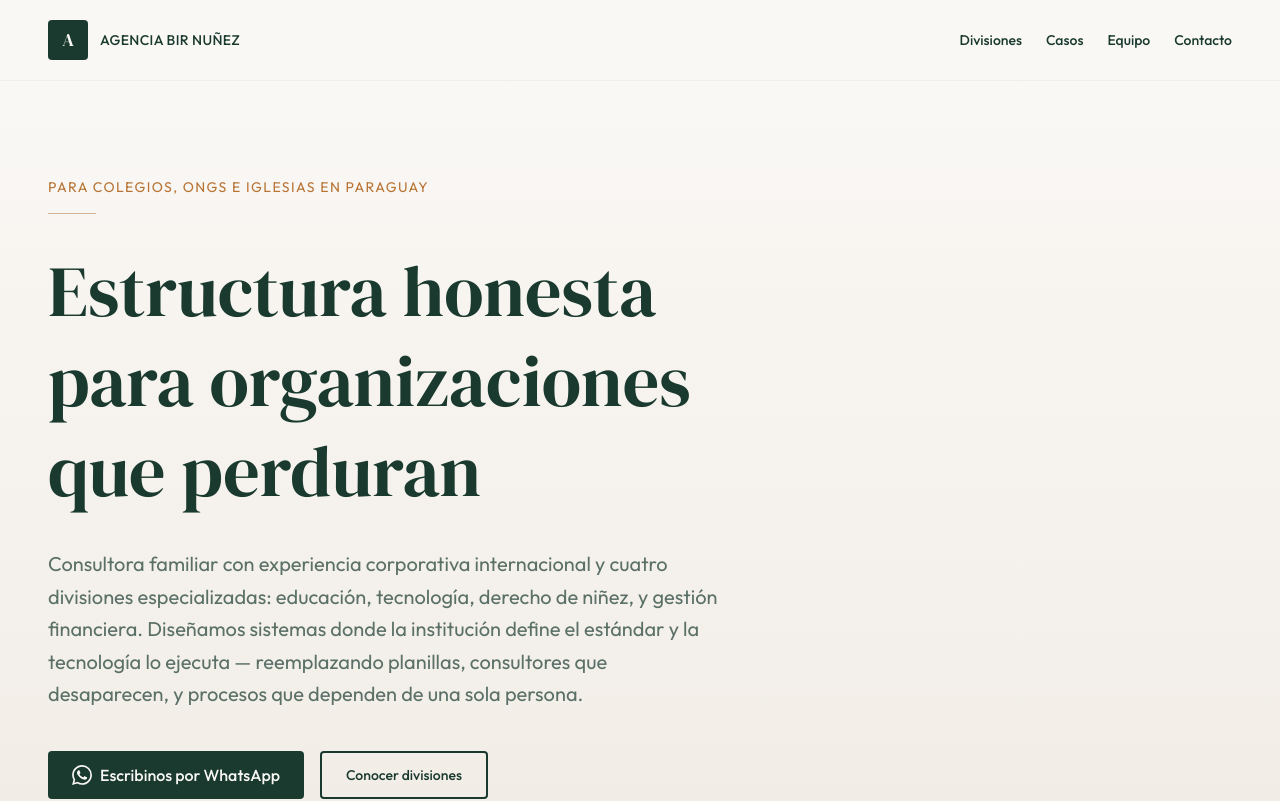
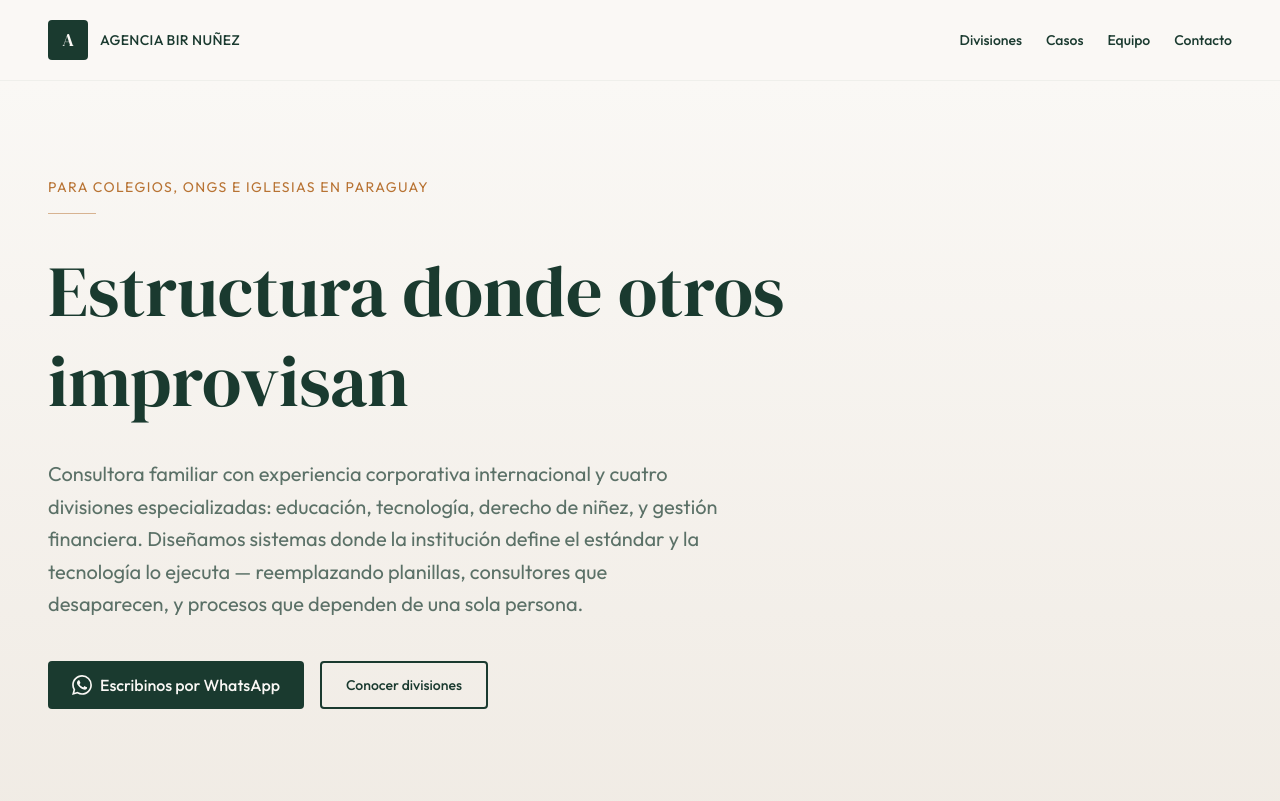
Before and after one commit to anthonybir/bir-landing, a Next.js app: page / in a window 1280 px wide. Shown: the top 801 px of the page. Built offline with nearby package versions, Linux system fonts and the light colour scheme.

Commit message:
feat: sharpen hero headline and meta descriptions to match positioning

```diff
--- a/src/app/layout.tsx
+++ b/src/app/layout.tsx
@@ -19,12 +19,12 @@ const outfit = Outfit({
 export const metadata: Metadata = {
   metadataBase: new URL('https://bir.com.py'),
   title: "ABN | Agencia Bir Nuñez - Consultoría en Transformación Institucional",
-  description: "Diseñamos sistemas de gobernanza, educación y tecnología para organizaciones que perduran. Consultoría institucional en Paraguay.",
+  description: "Consultoría institucional en Paraguay. Sistemas donde la institución define el estándar y la tecnología lo ejecuta — educación, derecho de niñez, gestión financiera.",
   keywords: ["consultoría", "transformación institucional", "Paraguay", "educación", "gobernanza", "tecnología"],
   authors: [{ name: "Agencia Bir Nuñez" }],
   openGraph: {
     title: "ABN | Consultoría en Transformación Institucional",
-    description: "Estructura honesta para organizaciones que perduran",
+    description: "Estructura donde otros improvisan",
     url: "https://bir.com.py",
     siteName: "Agencia Bir Nuñez",
     locale: "es_PY",
@@ -33,7 +33,7 @@ export const metadata: Metadata = {
   twitter: {
     card: "summary_large_image",
     title: "ABN | Consultoría en Transformación Institucional",
-    description: "Estructura honesta para organizaciones que perduran",
+    description: "Estructura donde otros improvisan",
   },
 };
 
--- a/src/app/page.tsx
+++ b/src/app/page.tsx
@@ -65,7 +65,7 @@ export default function ABNLanding() {
             </p>
             <div className="w-12 h-px bg-[#b87333]/50 mb-8" />
             <h1 className="font-serif text-4xl md:text-6xl lg:text-7xl leading-tight mb-8">
-              Estructura honesta para organizaciones que perduran
+              Estructura donde otros improvisan
             </h1>
             <p className="font-sans text-lg md:text-xl text-[#1a3a2f]/70 leading-relaxed max-w-2xl mb-10">
               Consultora familiar con experiencia corporativa internacional
```
